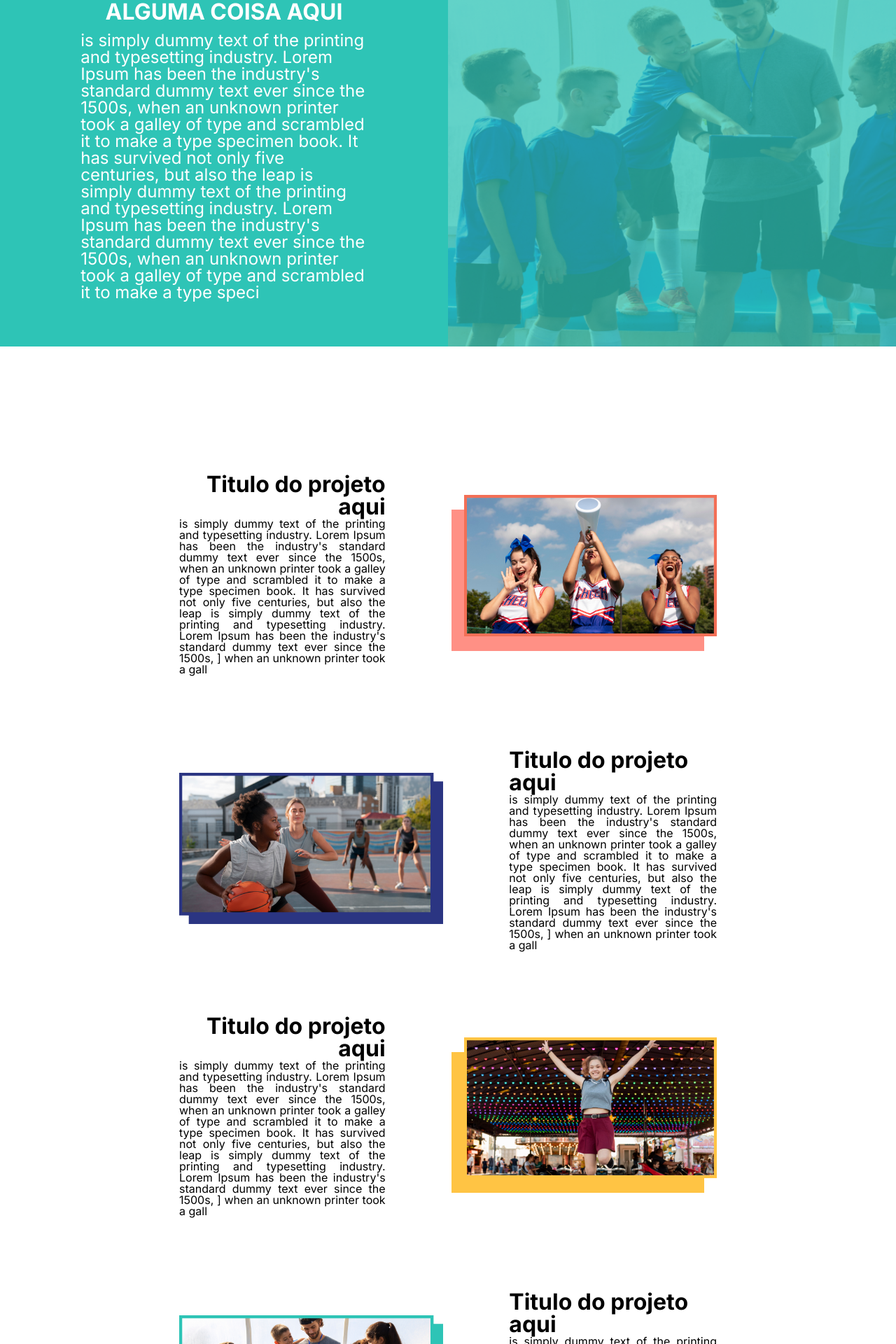
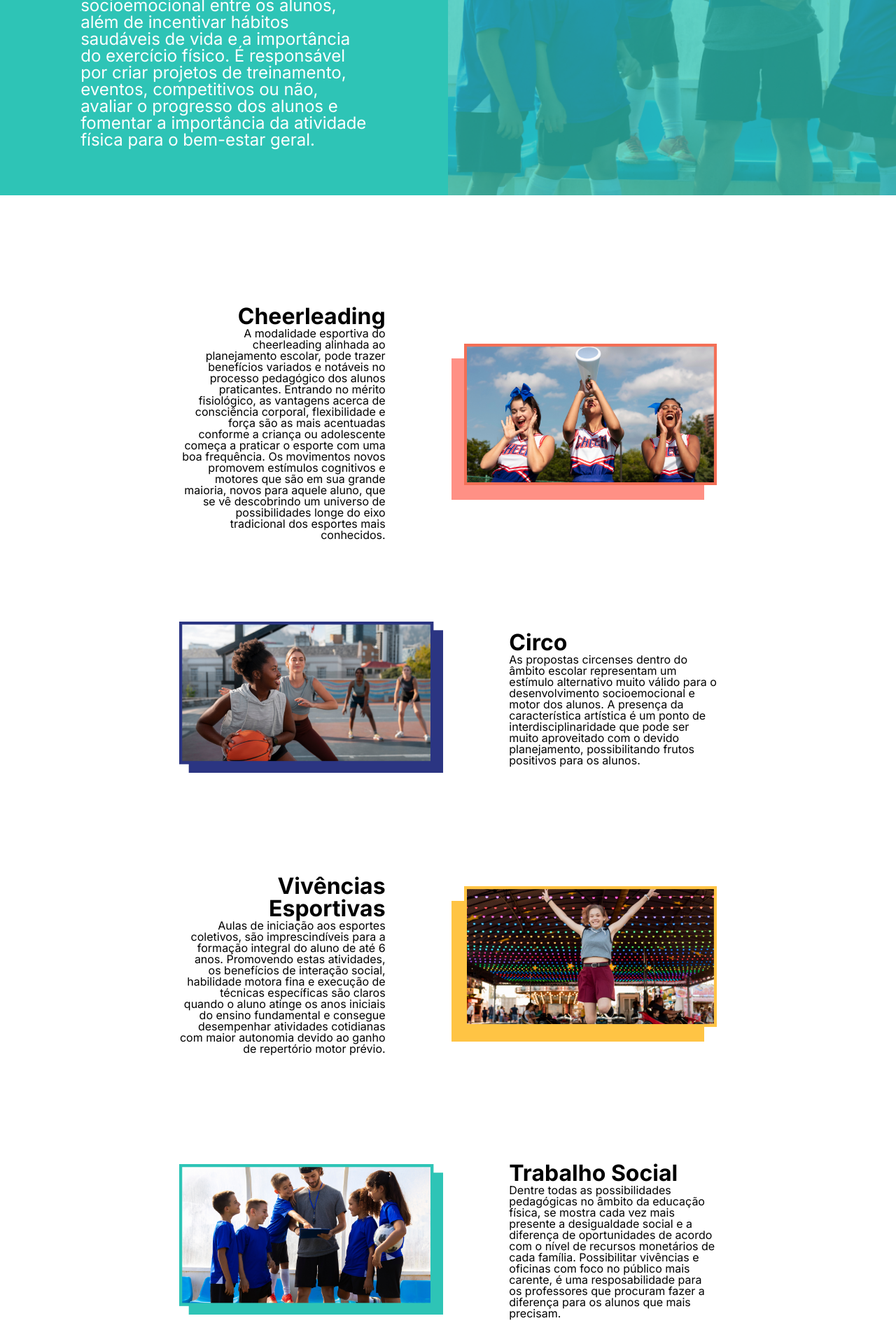
Before and after one commit to nicolyy/allanKelwin.portifolio, a React (Vite) app: page / in a window 1280 px wide. Shown: the part 1535-3455 px from the top of the page at 70% size. Built offline with nearby package versions, Linux system fonts and the light colour scheme.

Commit message:
Adicionando conteudo

```diff
--- a/src/routes/Home/index.jsx
+++ b/src/routes/Home/index.jsx
@@ -37,13 +37,8 @@ export default function Home() {
         <div className="sobre-mim-box">
             <img className="sobre-mim-img " src= {Allan} alt="Imagem do profissional Allan Kelwin"/>
             <h2 className="sobre-mim-titulo">Sobre Mim</h2>
-            <p className="sobre-mim-texto">is simply dummy text of the printing and typesetting industry. Lorem Ipsum has been the
-                 industry's standard dummy text ever since the 1500s, when an unknown printer took
-                 a galley of type and scrambled it to make a type specimen book. It has survived not
-                 only five centuries, but also the leap is simply dummy text of the printing and
-                 typesetting industry. Lorem Ipsum has been the industry's standard dummy text ever
-                 since the 1500s, when an unknown printer took a galley of type and scrambled it to
-                 make a type speci</p>
+            <p className="sobre-mim-texto">Profissional proativo e dedicado, com características de escuta ativa e comunicação elogiadas,
+            sempre em busca de melhorias em seu ambiente de trabalho, aprimorando processos diários ou propondo novos projetos.</p>
         </div>
         <div className="curriculo-box">
             <details className="curriculo opcao1">
@@ -51,9 +46,19 @@ export default function Home() {
                     <img src={Seta} alt="Seta para abrir"/>
                 </summary>
                 <div className="summary-open">
-                    <p className="summary-texto">is simply dummy text of the printing and typesetting industry. Lorem Ipsum has been the
-                        industry's standard dummy text ever since the 1500s, when an unknown printer took
-                        a galley of type and scrambled it to make a type specimen book</p>
+                    <ul className="summary-texto">
+                        <li>
+                            <h3>Educação Fisica (Licenciatura)</h3>
+                            <p>Centro Universitário das Faculdades Metropolitanas Unidas - FMU</p>
+                            <p>Janeiro de 2020 - Dezembro de 2023</p>
+                        </li>
+                        <li>
+                            <h3>Tecnico em Adminstração</h3>
+                            <p>Etec de Sapopemba</p>
+                            <p>Janeiro de 2017 - Dezembro de 2019</p>
+
+                        </li>
+                    </ul>
                 </div>
             </details>
 
@@ -62,9 +67,13 @@ export default function Home() {
                    <img src={Seta} alt="Seta para abrir"/>
                 </summary>
                 <div className="summary-open">
-                    <p className="summary-texto">is simply dummy text of the printing and typesetting industry. Lorem Ipsum has been the
-                        industry's standard dummy text ever since the 1500s, when an unknown printer took
-                        a galley of type and scrambled it to make a type specimen book</p>
+                    <ul className="summary-texto">
+                        <li>
+                            <p>Inglês - <strong>Avançado</strong></p>
+                        </li>
+                        <li>
+                            <p>Português - <strong>Avançado</strong></p> </li>
+                    </ul>
                 </div>
             </details>
             <details className="curriculo opcao3">
@@ -72,9 +81,28 @@ export default function Home() {
                    <img src={Seta} alt="Seta para abrir"/>
                 </summary>
                 <div className="summary-open">
-                    <p className="summary-texto">is simply dummy text of the printing and typesetting industry. Lorem Ipsum has been the
-                        industry's standard dummy text ever since the 1500s, when an unknown printer took
-                        a galley of type and scrambled it to make a type specimen book</p>
+                    <ul className="summary-texto">
+                        <li>
+                            <h3>Colégio Palmares</h3>
+                            <p>Estágiario</p>
+                            <p>Setembro de 2022 - Até o momento</p>
+                        </li>
+                        <li>
+                            <h3>Colégio Brasil Canáda</h3>
+                            <p>Professor Especialista</p>
+                            <p>Junho de 2023 - Até o momento</p>
+                        </li>
+                        <li>
+                            <h3>Saint Nicholas School</h3>
+                            <p>Professor Especialista</p>
+                            <p>Setembro de 2023 - Até o momento</p>
+                        </li>
+                        <li>
+                            <h3>Corpo Brinquedo LTDA</h3>
+                            <p>Coordenador</p>
+                            <p>Junho de 2023 - Até o momento</p>
+                        </li>
+                    </ul>
                 </div>
             </details>
             <details className="curriculo opcao4">
@@ -82,9 +110,13 @@ export default function Home() {
                    <img src={Seta} alt="Seta para abrir"/>
                 </summary>
                 <div className="summary-open">
-                    <p className="summary-texto">is simply dummy text of the printing and typesetting industry. Lorem Ipsum has been the
-                        industry's standard dummy text ever since the 1500s, when an unknown printer took
-                        a galley of type and scrambled it to make a type specimen book</p>
+                    <ul className="summary-texto">
+                        <li>Planejamento de Aulas</li>
+                        <li>Desenvolvimento e acompanhamento de habilidades física dos alunos</li>
+                        <li>Elaboraçaõ de projetos</li>
+                        <li>Preparação de Eventos</li>
+                        <li>Pacote Office - Avançado </li>
+                    </ul>
                 </div>
             </details>
             </div>
@@ -93,16 +125,14 @@ export default function Home() {
      <section >
         <div className="professor-alunos">
             <div className="colum1-professor">
-                <h1 className="professor-titulo">Alguma coisa Aqui</h1>
-                <p className="professor-texto">is simply dummy text of the printing and typesetting industry.
-                    Lorem Ipsum has been the industry's standard dummy text ever
-                    since the 1500s, when an unknown printer took a galley of type
-                     and scrambled it to make a type specimen book. It has survived
-                     not only five centuries, but also the leap is simply dummy text
-                     of the printing and typesetting industry. Lorem Ipsum has been
-                     the industry's standard dummy text ever since the 1500s,
-                     when an unknown printer took a galley of type and scrambled it
-                      to make a type speci</p>
+                <h1 className="professor-titulo">O Professor</h1>
+                <p className="professor-texto">É um profissional dedicado ao ensino de atividades
+                 de carater motor, incluindo esportes, jogos e brincadeiras, danças e lutas.
+                 Ele projeta e ministra aulas, promove o desenvolvimento da coordenação,
+                  possibilita momentos de evolução socioemocional entre os alunos,
+                  além de incentivar hábitos saudáveis de vida e a importância do exercício físico.
+                  É responsável por criar projetos de treinamento, eventos, competitivos ou não,
+                   avaliar o progresso dos alunos e fomentar a importância da atividade física para o bem-estar geral.</p>
             </div>
             <div className="colum2-professor">
 
@@ -118,14 +148,16 @@ export default function Home() {
 
       <section className="projetos">
           <article className="projeto-right linha1">
-              <div className="conteudo-projeto">
-                  <h2 className="projeto-titulo">Titulo do projeto aqui</h2>
-                  <p className="projeto-texto">is simply dummy text of the printing and typesetting industry. Lorem Ipsum has been the industry's
-                      standard dummy text ever since the 1500s, when an unknown printer took a galley of type
-                      and scrambled it to make a type specimen book. It has survived not only five centuries,
-                      but also the leap is simply dummy text of the printing and typesetting industry. Lorem
-                      Ipsum has been the industry's standard dummy text ever since the 1500s, ]
-                      when an unknown printer took a gall</p>
+              <div className="conteudo-projeto-linha1">
+                  <h2 className="projeto-titulo">Cheerleading</h2>
+                  <p className="projeto-texto">A modalidade esportiva do cheerleading alinhada
+                    ao planejamento escolar, pode trazer benefícios variados e notáveis no processo
+                    pedagógico dos alunos praticantes. Entrando no mérito fisiológico, as vantagens
+                    acerca de consciência corporal, flexibilidade e força são as mais acentuadas
+                    conforme a criança ou adolescente começa a praticar o esporte com uma boa frequência.
+                     Os movimentos novos promovem estímulos cognitivos e motores que são em sua grande
+                     maioria, novos para aquele aluno, que se vê descobrindo um universo de possibilidades
+                    longe do eixo tradicional dos esportes mais conhecidos.</p>
               </div>
               <figure>
               <img className="projeto-img" src={Img1} alt=""/>
@@ -133,13 +165,12 @@ export default function Home() {
           </article>
           <article className="projeto-left linha2">
               <div className="conteudo-projeto">
-                  <h2 className="projeto-titulo">Titulo do projeto aqui</h2>
-                  <p className="projeto-texto">is simply dummy text of the printing and typesetting industry. Lorem Ipsum has been the industry's
-                      standard dummy text ever since the 1500s, when an unknown printer took a galley of type
-                      and scrambled it to make a type specimen book. It has survived not only five centuries,
-                      but also the leap is simply dummy text of the printing and typesetting industry. Lorem
-                      Ipsum has been the industry's standard dummy text ever since the 1500s, ]
-                      when an unknown printer took a gall</p>
+                  <h2 className="projeto-titulo">Circo</h2>
+                  <p className="projeto-texto-left">As propostas circenses dentro do âmbito escolar representam
+                  um estímulo alternativo muito válido para o desenvolvimento socioemocional e motor
+                  dos alunos. A presença da característica artística é um ponto de
+                  interdisciplinaridade que pode ser muito aproveitado com o devido planejamento,
+                  possibilitando frutos positivos para os alunos.</p>
               </div>
               <figure>
               <img className="projeto-img" src={Img2} alt=""/>
@@ -147,13 +178,14 @@ export default function Home() {
           </article>
           <article className="projeto-right linha3">
               <div className="conteudo-projeto">
-                  <h2 className="projeto-titulo">Titulo do projeto aqui</h2>
-                  <p className="projeto-texto">is simply dummy text of the printing and typesetting industry. Lorem Ipsum has been the industry's
-                      standard dummy text ever since the 1500s, when an unknown printer took a galley of type
-                      and scrambled it to make a type specimen book. It has survived not only five centuries,
-                      but also the leap is simply dummy text of the printing and typesetting industry. Lorem
-                      Ipsum has been the industry's standard dummy text ever since the 1500s, ]
-                      when an unknown printer took a gall</p>
+                  <h2 className="projeto-titulo">Vivências Esportivas</h2>
+                  <p className="projeto-texto">Aulas de iniciação aos esportes coletivos,
+                   são imprescindíveis para a formação integral do aluno de até 6 anos.
+                   Promovendo estas atividades, os benefícios de interação social,
+                   habilidade motora fina e execução de técnicas específicas
+                   são claros quando o aluno atinge os anos iniciais do ensino
+                   fundamental e consegue desempenhar atividades cotidianas com
+                   maior autonomia devido ao ganho de repertório motor prévio.</p>
               </div>
               <figure>
               <img className="projeto-img" src={Img3} alt=""/>
@@ -161,13 +193,13 @@ export default function Home() {
           </article>
           <article className="projeto-left linha4">
               <div className="conteudo-projeto">
-                  <h2 className="projeto-titulo">Titulo do projeto aqui</h2>
-                  <p className="projeto-texto">is simply dummy text of the printing and typesetting industry. Lorem Ipsum has been the industry's
-                      standard dummy text ever since the 1500s, when an unknown printer took a galley of type
-                      and scrambled it to make a type specimen book. It has survived not only five centuries,
-                      but also the leap is simply dummy text of the printing and typesetting industry. Lorem
-                      Ipsum has been the industry's standard dummy text ever since the 1500s, ]
-                      when an unknown printer took a gall</p>
+                  <h2 className="projeto-titulo">Trabalho Social</h2>
+                  <p className="projeto-texto-left">Dentre todas as possibilidades pedagógicas no
+                  âmbito da educação física, se mostra cada vez mais presente a desigualdade
+                   social e a diferença de oportunidades de acordo com o nível de recursos
+                    monetários de cada família. Possibilitar vivências e oficinas com foco
+                    no público mais carente, é uma resposabilidade para os professores que
+                     procuram fazer a diferença para os alunos que mais precisam.</p>
               </div>
               <figure>
               <img className="projeto-img" src={Img4} alt=""/>
--- a/src/styles/professor.css
+++ b/src/styles/professor.css
@@ -40,6 +40,7 @@
     color: white;
     padding: 10% 10% 0% 10%;
 
+
 }
 
 .professor-texto{
--- a/src/styles/projeto.css
+++ b/src/styles/projeto.css
@@ -11,8 +11,6 @@
 
 }
 
-
-
 .projeto-titulo{
     font-family: var(--fonte-principal);
     font-size: 2rem;
@@ -24,8 +22,15 @@
 .projeto-texto{
     font-family: var(--fonte-principal);
     font-weight: light;
-    text-align: justify;
+    text-align: right;
 }
+
+.projeto-texto-left{
+    font-family: var(--fonte-principal);
+    font-weight: light;
+    text-align: left;
+}
+
 
 .projeto-right{
     width: 60%;
@@ -58,26 +63,21 @@
     width: 50%;
 }
 
+.conteudo-projeto-linha1{
+    width: 50%;
+
+}
+
 .projeto-img{
     width: 80%;
 }
-
-/* Estilos padrão para todos os dispositivos */
-
-@media only screen and (max-width: 480px) {
-    /* Estilos para dispositivos com largura máxima de 480px (smartphones em modo retrato) */
-
-
-}
-
-/* Estilos padrão para todos os dispositivos */
 
 
 @media only screen and (max-width: 768px) {
     .projetos{
         display: flex;
         flex-direction: column;
-        justify-content: space-around;
+        justify-content: space-between;
         align-items: center;
         margin: 0%  0% 50% 0%;
     }
@@ -94,12 +94,19 @@
     .projeto-texto{
         font-family: var(--fonte-principal);
         font-weight: light;
-        text-align: justify;
+        text-align: center;
         font-size: 16px;
     }
 
+    .projeto-texto-left{
+        font-family: var(--fonte-principal);
+        font-weight: light;
+        text-align: center;
+        font-size: 16px;
+    }
+
+
     .projeto-right{
-
         display: flex;
         flex-direction: column;
         align-items: center;
@@ -126,19 +133,32 @@
     .linha1{
         margin: 0 0 30% 0;
     }
+
      .linha3, .linha4 {
         margin: 30% 0 30% 0;
     }
 
     .linha2{
-        margin: 30% 0 30% 0;
+        margin: 60% 0 30% 0;
     }
     .conteudo-projeto{
         width: 100%;
         height: 80%;
         margin: 20% 0 20% 0;
+    }
 
+    .conteudo-projeto-linha1{
+        width: 100%;
+        height: 100%;
+        margin: 20% 0 20% 0;
+        padding-bottom: 60px;
 
+    }
+
+    .projeto-img-1{
+
+        margin: 60% 0 20% 0;
+        width: 100%;
     }
 
     .projeto-img{
--- a/src/styles/styles.css
+++ b/src/styles/styles.css
@@ -71,7 +71,7 @@
 }
 
 .colum1-professor h1{
-  font-size: var(--fonte-principal);
+  font-size: 28px;
   text-transform: uppercase;
   color: #ffffff;
 }
```
